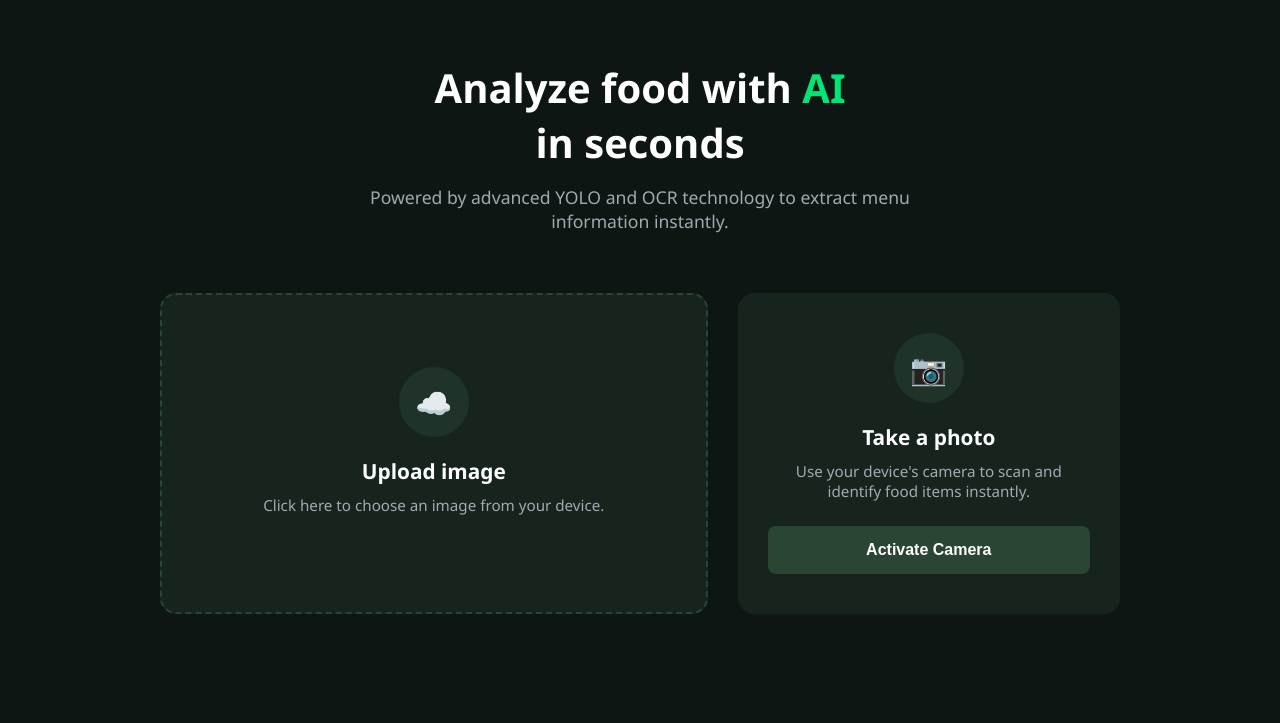
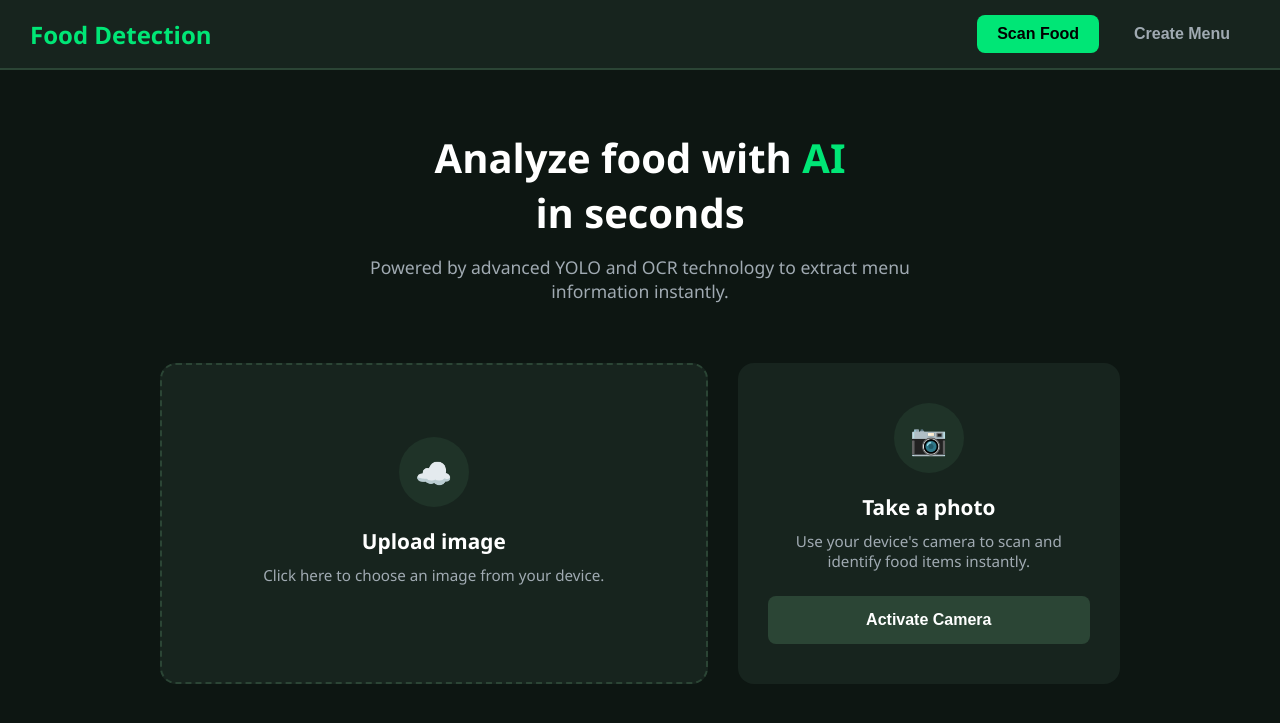
Before and after one commit to Root0zm/Food-Detection-And-Menu-Generation, a Flask app: page / in a window 1280 px wide. Shown: the top 723 px of the page. Run offline with Flask 3, Linux system fonts and the light colour scheme; some libraries are stand-ins or nearby versions.

Commit message:
remake menu generation

```diff
--- a/static/css/style.css
+++ b/static/css/style.css
@@ -254,3 +254,224 @@ body {
     font-weight: bold;
     color: #00e676;
 }
+
+
+
+.navbar {
+    display: flex;
+    justify-content: space-between;
+    align-items: center;
+    background-color: #17241e;
+    padding: 15px 30px;
+    border-bottom: 2px solid #2b4535;
+    position: sticky;
+    top: 0;
+    z-index: 1000;
+}
+
+.navbar .logo {
+    font-size: 1.5rem;
+    font-weight: bold;
+    color: #00e676;
+}
+
+.nav-links {
+    display: flex;
+    gap: 15px;
+}
+
+
+.nav-btn {
+    background: transparent;
+    color: #a0aab2;
+    border: none;
+    font-size: 1rem;
+    font-weight: bold;
+    cursor: pointer;
+    padding: 10px 20px;
+    border-radius: 8px;
+    transition: all 0.2s;
+}
+
+.nav-btn:hover {
+    color: #ffffff;
+    background-color: #1f3328;
+}
+
+
+.nav-btn.active {
+    color: #000000;
+    background-color: #00e676;
+}
+
+.tab-content.hidden {
+    display: none !important;
+}
+
+
+.menu-builder-container {
+    max-width: 900px;
+    margin: 0 auto;
+    padding: 20px;
+}
+
+.menu-controls {
+    background-color: #17241e;
+    padding: 30px;
+    border-radius: 12px;
+    text-align: center;
+    margin-bottom: 30px;
+    border: 2px dashed #2b4535;
+}
+
+.add-menu-btn {
+    display: inline-block;
+    cursor: pointer;
+    margin-top: 10px;
+}
+
+.menu-header-actions {
+    display: flex;
+    justify-content: space-between;
+    align-items: center;
+    margin-bottom: 15px;
+}
+
+.export-btn {
+    background-color: #ffb74d;
+    color: #000;
+}
+
+.export-btn:hover {
+    background-color: #f57c00;
+}
+
+.pdf-container {
+    background-color: #ffffff;
+    color: #000000;
+    padding: 40px;
+    border-radius: 8px;
+    min-height: 500px;
+    box-shadow: 0 5px 15px rgba(0,0,0,0.3);
+}
+
+.restaurant-name {
+    text-align: center;
+    color: #2c3e50;
+    border-bottom: 2px solid #2c3e50;
+    padding-bottom: 15px;
+    margin-bottom: 30px;
+    font-size: 2.5rem;
+}
+
+.menu-item {
+    display: flex;
+    align-items: flex-start;
+    margin-bottom: 25px;
+    padding-bottom: 20px;
+    border-bottom: 1px dashed #ccc;
+    position: relative;
+}
+
+.menu-item-img {
+    width: 120px;
+    height: 120px;
+    object-fit: cover;
+    border-radius: 8px;
+    margin-right: 20px;
+}
+
+.menu-item-info {
+    flex: 1;
+}
+
+.menu-item-header {
+    display: flex;
+    justify-content: space-between;
+    align-items: baseline;
+    margin-bottom: 8px;
+}
+
+.menu-item-name {
+    font-size: 1.4rem;
+    font-weight: bold;
+    color: #d35400;
+    margin: 0;
+}
+
+.menu-item-price {
+    font-size: 1.2rem;
+    font-weight: bold;
+    color: #27ae60;
+    margin: 0;
+}
+
+.menu-item-desc {
+    font-size: 0.95rem;
+    color: #555;
+    margin: 0 0 5px 0;
+}
+
+.menu-item-nutri {
+    font-size: 0.85rem;
+    color: #7f8c8d;
+    font-style: italic;
+    margin: 0;
+}
+
+.remove-btn {
+    background-color: #e74c3c;
+    color: white;
+    border: none;
+    border-radius: 4px;
+    padding: 5px 10px;
+    cursor: pointer;
+    font-size: 0.8rem;
+    margin-left: 15px;
+}
+
+.pdf-exporting .remove-btn {
+    display: none !important;
+}
+
+.empty-menu-msg {
+    text-align: center;
+    color: #7f8c8d;
+    font-size: 1.1rem;
+    margin-top: 50px;
+}
+
+@media print {
+    .navbar,
+    .hero-section,
+    .menu-controls,
+    .menu-header-actions,
+    .remove-btn {
+        display: none !important;
+    }
+
+    body {
+        background-color: #ffffff !important;
+        color: #000000 !important;
+        height: auto !important;
+        overflow: visible !important;
+    }
+
+    .pdf-container {
+        box-shadow: none !important;
+        padding: 0 !important;
+        margin: 0 !important;
+        width: 100% !important;
+        max-width: 100% !important;
+    }
+
+    .menu-item {
+        page-break-inside: avoid !important;
+        break-inside: avoid !important;
+        margin-bottom: 30px !important;
+    }
+
+    .tab-content {
+        display: block !important;
+    }
+}
--- a/static/js/script.js
+++ b/static/js/script.js
@@ -116,3 +116,122 @@ async function analyzeFood() {
         alert("Không thể kết nối đến Server.");
     }
 }
+
+
+function switchTab(tabId) {
+     document.querySelectorAll('.tab-content').forEach(tab => {
+        tab.classList.add('hidden');
+    });
+
+
+    document.querySelectorAll('.nav-btn').forEach(btn => {
+        btn.classList.remove('active');
+    });
+
+     document.getElementById(tabId).classList.remove('hidden');
+
+     document.getElementById('btn-' + tabId).classList.add('active');
+
+     window.scrollTo({ top: 0, behavior: 'smooth' });
+}
+
+ let menuItems = JSON.parse(localStorage.getItem('myRestaurantMenu')) || [];
+
+ document.addEventListener('DOMContentLoaded', () => {
+    renderMenu();
+});
+
+ async function analyzeForMenu(inputElement) {
+    if (!inputElement.files || inputElement.files.length === 0) return;
+
+    const file = inputElement.files[0];
+    const loadingDiv = document.getElementById('menuLoading');
+
+    loadingDiv.classList.remove('hidden');
+
+    const formData = new FormData();
+    formData.append('file', file);
+
+    try {
+        const response = await fetch('/analyze', {
+            method: 'POST',
+            body: formData
+        });
+
+        const data = await response.json();
+        loadingDiv.classList.add('hidden');
+
+        if (data.success) {
+             let rawPrice = String(data.data.price);
+            let numericPrice = parseInt(rawPrice.replace(/\D/g, ''), 10);
+            let formattedPrice = !isNaN(numericPrice) ? numericPrice.toLocaleString('en-US') + " VND" : rawPrice;
+
+             const newItem = {
+                id: Date.now(),
+                imageUrl: data.image_url,
+                name: data.data.dish_name,
+                price: formattedPrice,
+                description: data.data.description,
+                nutrition: data.data.nutrition_summary
+            };
+
+             menuItems.push(newItem);
+            localStorage.setItem('myRestaurantMenu', JSON.stringify(menuItems));
+
+             renderMenu();
+
+             inputElement.value = "";
+        } else {
+            alert("Server Error: " + data.message);
+        }
+
+    } catch (error) {
+        console.error("Error:", error);
+        loadingDiv.classList.add('hidden');
+        alert("Cannot connect to the server. Please try again later.");
+    }
+}
+
+ function removeFromMenu(id) {
+    menuItems = menuItems.filter(item => item.id !== id);
+    localStorage.setItem('myRestaurantMenu', JSON.stringify(menuItems));
+    renderMenu();
+}
+
+ function renderMenu() {
+    const listContainer = document.getElementById('menuList');
+    listContainer.innerHTML = '';
+
+    if (menuItems.length === 0) {
+        listContainer.innerHTML = '<p class="empty-menu-msg">Your menu is empty. Add some dishes!</p>';
+        return;
+    }
+
+    menuItems.forEach(item => {
+        const itemDiv = document.createElement('div');
+        itemDiv.className = 'menu-item';
+
+        itemDiv.innerHTML = `
+            <img src="${item.imageUrl}" alt="${item.name}" class="menu-item-img">
+            <div class="menu-item-info">
+                <div class="menu-item-header">
+                    <h4 class="menu-item-name">${item.name}</h4>
+                    <span class="menu-item-price">${item.price}</span>
+                </div>
+                <p class="menu-item-desc">${item.description}</p>
+                <p class="menu-item-nutri">Nutrition: ${item.nutrition}</p>
+            </div>
+            <button onclick="removeFromMenu(${item.id})" class="remove-btn">✖ Remove</button>
+        `;
+        listContainer.appendChild(itemDiv);
+    });
+}
+
+ function exportToPDF() {
+    if (menuItems.length === 0) {
+        alert("Cannot export an empty menu!");
+        return;
+    }
+
+     window.print();
+}
--- a/templates/index.html
+++ b/templates/index.html
@@ -5,8 +5,21 @@
     <meta name="viewport" content="width=device-width, initial-scale=1.0">
     <title>Now i know what i eat</title>
     <link rel="stylesheet" href="/static/css/style.css">
+    <script src="https://cdnjs.cloudflare.com/ajax/libs/html2pdf.js/0.10.1/html2pdf.bundle.min.js"></script>
 </head>
 <body>
+
+<nav class="navbar">
+        <div class="logo">Food Detection</div>
+        <div class="nav-links">
+            <button onclick="switchTab('scanTab')" class="nav-btn active" id="btn-scanTab">Scan Food</button>
+            <button onclick="switchTab('menuTab')" class="nav-btn" id="btn-menuTab">Create Menu</button>
+        </div>
+    </nav>
+
+    <div id="scanTab" class="tab-content">
+
+
 
     <div class="hero-section">
     <!--<div class="badge">● AI TECHNOLOGY</div> -->
@@ -76,6 +89,47 @@
         </div>
     </div>
 
+</div>
+
+    <div id="menuTab" class="tab-content hidden">
+        <div class="hero-section">
+
+            <h1>Digital Menu  <span class="highlight">Generation</span></h1>
+            <p>Scan food items and generate a professional menu in PDF format.</p>
+        </div>
+        <div class="menu-builder-container">
+            <div class="menu-controls">
+                <label for="menuImageInput" style="cursor: pointer; display: block; padding-bottom: 10px;">
+                    <h3 style="margin-top: 0;">Add New Dish</h3>
+                    <div class="btn-primary add-menu-btn" style="display: inline-block;">
+                         Upload Image & Add
+                    </div>
+                </label>
+
+                <input type="file" id="menuImageInput" accept="image/*" style="display: none;" onchange="analyzeForMenu(this)">
+
+                <div id="menuLoading" class="hidden">
+                    <div class="spinner"></div>
+                    <p style="color: #00e676; font-weight: bold;"> Analyzing & Adding...</p>
+                </div>
+            </div>
+
+            <div class="menu-preview-section">
+                <div class="menu-header-actions">
+                    <h3>Menu Preview</h3>
+                    <button onclick="exportToPDF()" class="btn-trigger export-btn"> Export PDF</button>
+                </div>
+
+                <div id="pdfArea" class="pdf-container">
+                    <h1 class="restaurant-name">Menu</h1>
+                    <div id="menuList" class="menu-list">
+                        <p class="empty-menu-msg">Your menu is empty. Add some dishes!</p>
+                    </div>
+                </div>
+            </div>
+        </div>
+        </div>
+
     <script src="/static/js/script.js"></script>
 </body>
 </html>
```
